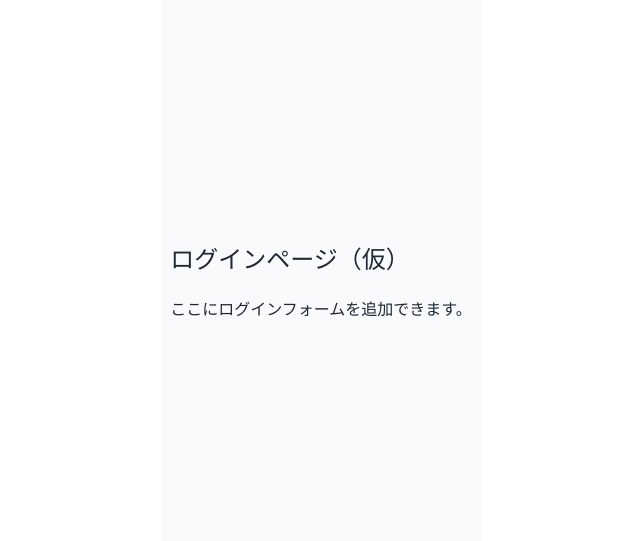
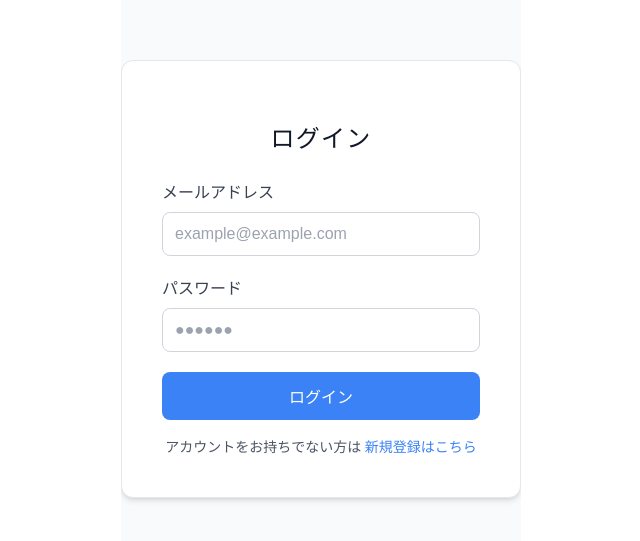
Before and after one commit to hayaf3254/hackathon_2025_0717, a React (Vite) app in the folder frontend/: page /login in a window 1280 px wide. Shown: the part 121-662 px from the top of the page, without its empty margins (319-959 px from the left). Built offline with nearby package versions, Linux system fonts and the light colour scheme.

Commit message:
ログイン機能

```diff
--- a/frontend/src/App.jsx
+++ b/frontend/src/App.jsx
@@ -3,6 +3,8 @@ import React from 'react'
 import { BrowserRouter as Router, Routes, Route, Link } from 'react-router-dom'
 import Register from './Register'
 import Login from './Login'
+import Complete from './Complete'
+import { AuthProvider } from './contexts/AuthContext';//追加
 
 function StartScreen() {
   return (
@@ -23,14 +25,17 @@ function StartScreen() {
 
 function App() {
   return (
+    <AuthProvider>
       <Router>
         <Routes>
           <Route path="/" element={<StartScreen />} />
           <Route path="/register" element={<Register />} />
+          <Route path="/register/complete" element={<Complete />} />
           <Route path="/login" element={<Login />} />
         </Routes>
       </Router>
-  )
+    </AuthProvider>
+  );
 }
 
 export default App
--- a/frontend/src/Login.jsx
+++ b/frontend/src/Login.jsx
@@ -1,11 +1,76 @@
 // src/Login.jsx
-import React from 'react'
+import { useState } from 'react';
+import { Link } from 'react-router-dom';
+import { useAuth } from './contexts/AuthContext';
 
 function Login() {
+  const [email, setEmail] = useState('');
+  const [password, setPassword] = useState('');
+  const { login } = useAuth();
+
+  const handleSubmit = async(e) => {
+    e.preventDefault();
+
+    try {
+      const res = await fetch('http://localhost:5000/api/login',{
+        method: 'POST',
+        headers: {
+          'Content-Type' : 'application/json',
+        },
+        body: JSON.stringify({email, password})
+      });
+
+      if (res.ok) {
+        const data = await res.json();
+        if (data.user_id !== null) {
+          login(data.user_id);
+          alert('ログイン成功');
+          // navigate 追加をおすすめ
+        } else {
+          alert('ログイン失敗。メールアドレスかパスワードが違います。');
+        }
+      } else {
+        alert('ログインに失敗しました（ステータスエラー）');
+      }
+
+    }catch(err){
+      console.log("ログインエラー",err)
+      alert("ログイン時にエラーが発生しました")
+    }
+  };
+
   return (
-    <div>
-      <h2>ログインページ（仮）</h2>
-      <p>ここにログインフォームを追加できます。</p>
+    <div className="login-container">
+      <div className="login-box">
+        <h2>ログイン</h2>
+        <form onSubmit={handleSubmit}>
+          <label htmlFor="email">メールアドレス</label>
+          <input
+            type="email"
+            id="email"
+            placeholder="example@example.com"
+            value={email}
+            onChange={(e) => setEmail(e.target.value)}
+            required
+          />
+
+          <label htmlFor="password">パスワード</label>
+          <input
+            type="password"
+            id="password"
+            placeholder="●●●●●●"
+            value={password}
+            onChange={(e) => setPassword(e.target.value)}
+            required />
+
+          <button type="submit">ログイン</button>
+        </form>
+
+        {/* 新規登録リンク */}
+        <div className="register-link">
+          アカウントをお持ちでない方は <Link to="/register">新規登録はこちら</Link>
+        </div>
+      </div>
     </div>
   )
 }
--- a/frontend/src/Register.jsx
+++ b/frontend/src/Register.jsx
@@ -1,5 +1,5 @@
 import { useState } from 'react';
-import { useNavigate } from "react-router-dom";
+import { useNavigate, Link} from "react-router-dom";
 import './Register.css';
 
 function SignUpForm() {
@@ -90,7 +90,7 @@ function SignUpForm() {
 				{result && <p>{result}</p>}
 
 				<div className="register-link" style={{ marginTop: "20px" }}>
-					すでにアカウントをお持ちですか？<br /> <a href="index.html">ログインはこちら</a>
+					すでにアカウントをお持ちですか？<br /> <Link to="/login">ログインはこちら</Link>
 				</div>
 			</div>
 		</div>
--- /dev/null
+++ b/frontend/src/contexts/AuthContext.jsx
@@ -0,0 +1,22 @@
+// AuthContext.js
+import React, { createContext, useState, useContext } from 'react';
+
+const AuthContext = createContext(null);
+
+export const AuthProvider = ({ children }) => {
+  // ★ここがポイント★ userId という「状態（State）」を定義している
+  const [userId, setUserId] = useState(null);
+
+  // login 関数が呼ばれたら、その引数（id）を使って userId を更新している
+  const login = (id) => setUserId(id); // <--- ここで userId に値を「格納」している
+
+  const logout = () => setUserId(null);
+
+  return (
+    <AuthContext.Provider value={{ userId, login, logout }}>
+      {children}
+    </AuthContext.Provider>
+  );
+};
+
+export const useAuth = () => useContext(AuthContext);
```
Also changed, not shown: frontend/src/contexts/AuthContext.js (deleted, +0 -22 lines). Lines whose indentation alone changed are shown as unchanged.
